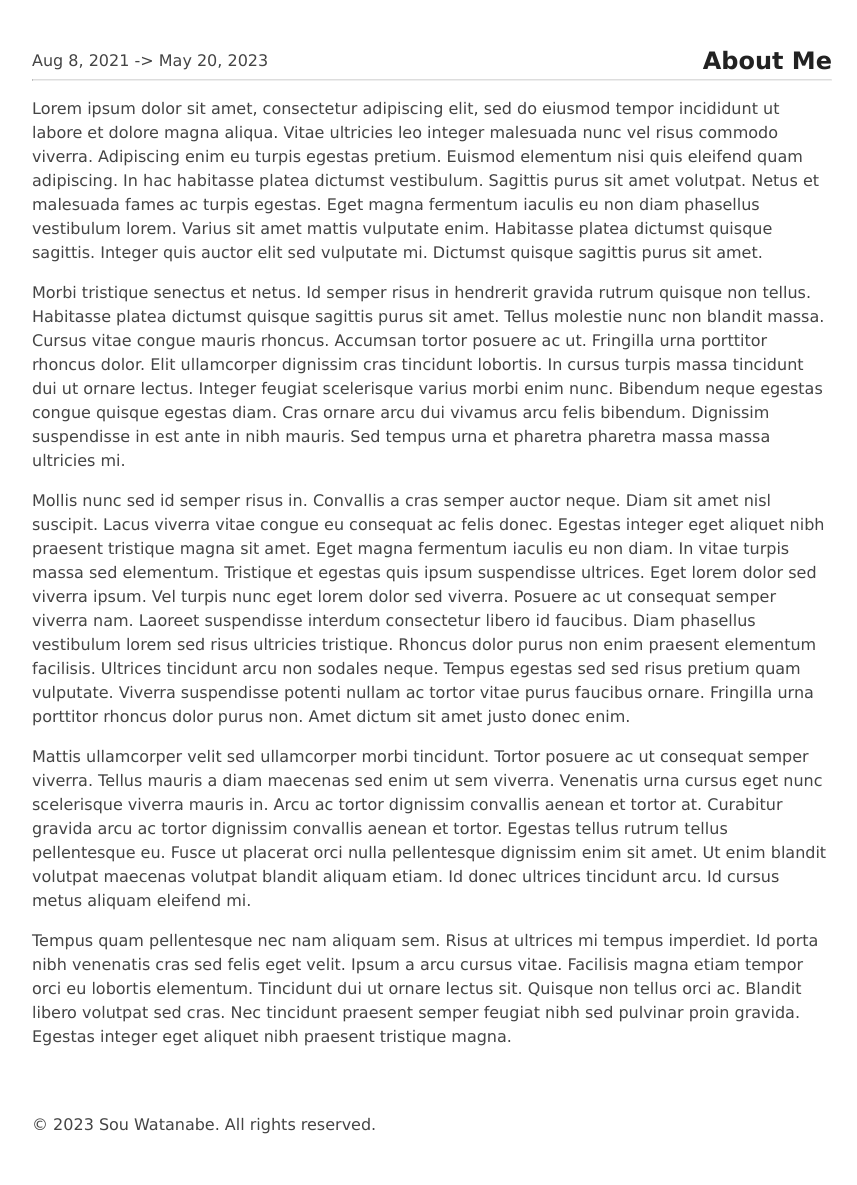
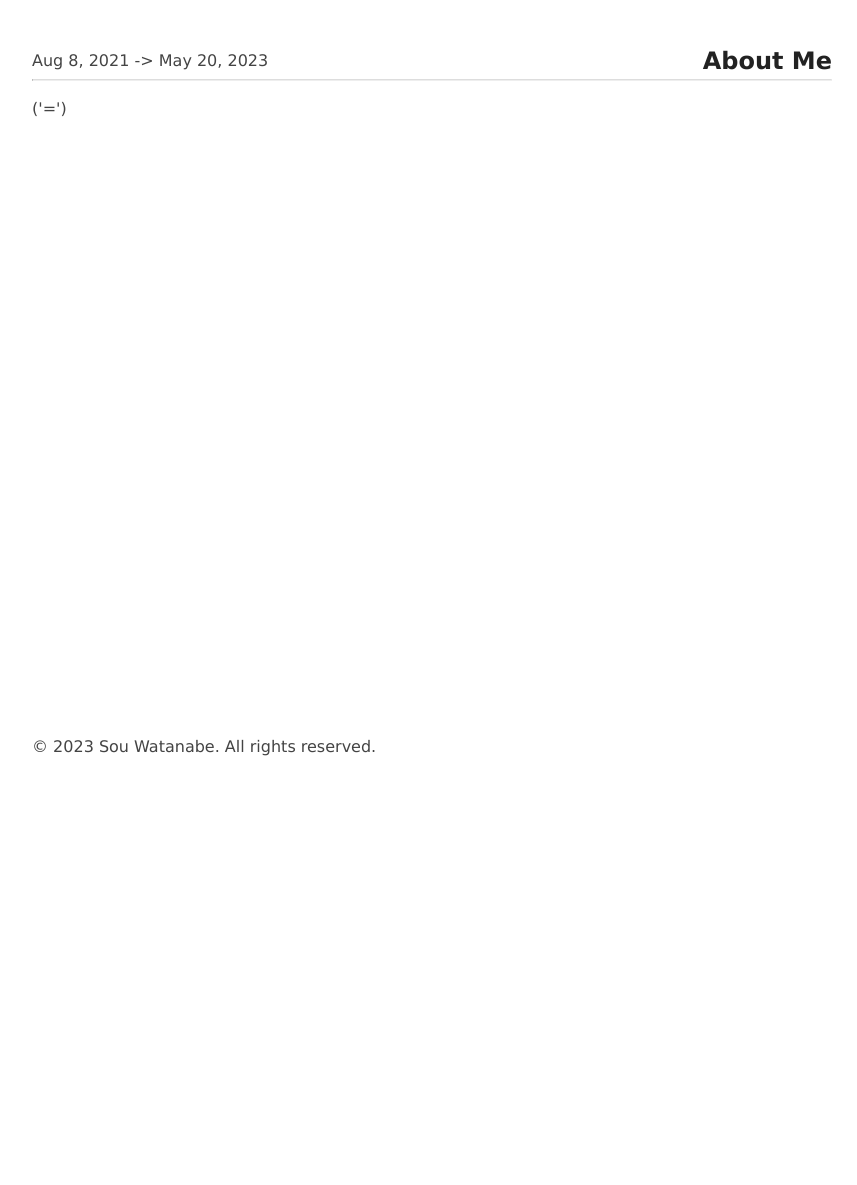
Before and after one commit to su-pull/ja, an Astro site: page /about in a window 1280 px wide. Shown: the part 133-1318 px from the top of the page, without its empty margins (208-1065 px from the left). After the commit the page ends 940 px from the top, so only its background shows below. Built offline with nearby package versions, Linux system fonts and the light colour scheme; Astro itself is replaced by a stand-in of ours.

Commit message:
chore(txt): up

```diff
--- a/src/pages/about.astro
+++ b/src/pages/about.astro
@@ -9,65 +9,5 @@ import Layout from '../layouts/BlogPost.astro'
   updatedDate={new Date('May 20 2023')}
   heroImage="/placeholder-about.jpg"
 >
-  <p>
-    Lorem ipsum dolor sit amet, consectetur adipiscing elit, sed do eiusmod
-    tempor incididunt ut labore et dolore magna aliqua. Vitae ultricies leo
-    integer malesuada nunc vel risus commodo viverra. Adipiscing enim eu turpis
-    egestas pretium. Euismod elementum nisi quis eleifend quam adipiscing. In
-    hac habitasse platea dictumst vestibulum. Sagittis purus sit amet volutpat.
-    Netus et malesuada fames ac turpis egestas. Eget magna fermentum iaculis eu
-    non diam phasellus vestibulum lorem. Varius sit amet mattis vulputate enim.
-    Habitasse platea dictumst quisque sagittis. Integer quis auctor elit sed
-    vulputate mi. Dictumst quisque sagittis purus sit amet.
-  </p>
-
-  <p>
-    Morbi tristique senectus et netus. Id semper risus in hendrerit gravida
-    rutrum quisque non tellus. Habitasse platea dictumst quisque sagittis purus
-    sit amet. Tellus molestie nunc non blandit massa. Cursus vitae congue mauris
-    rhoncus. Accumsan tortor posuere ac ut. Fringilla urna porttitor rhoncus
-    dolor. Elit ullamcorper dignissim cras tincidunt lobortis. In cursus turpis
-    massa tincidunt dui ut ornare lectus. Integer feugiat scelerisque varius
-    morbi enim nunc. Bibendum neque egestas congue quisque egestas diam. Cras
-    ornare arcu dui vivamus arcu felis bibendum. Dignissim suspendisse in est
-    ante in nibh mauris. Sed tempus urna et pharetra pharetra massa massa
-    ultricies mi.
-  </p>
-
-  <p>
-    Mollis nunc sed id semper risus in. Convallis a cras semper auctor neque.
-    Diam sit amet nisl suscipit. Lacus viverra vitae congue eu consequat ac
-    felis donec. Egestas integer eget aliquet nibh praesent tristique magna sit
-    amet. Eget magna fermentum iaculis eu non diam. In vitae turpis massa sed
-    elementum. Tristique et egestas quis ipsum suspendisse ultrices. Eget lorem
-    dolor sed viverra ipsum. Vel turpis nunc eget lorem dolor sed viverra.
-    Posuere ac ut consequat semper viverra nam. Laoreet suspendisse interdum
-    consectetur libero id faucibus. Diam phasellus vestibulum lorem sed risus
-    ultricies tristique. Rhoncus dolor purus non enim praesent elementum
-    facilisis. Ultrices tincidunt arcu non sodales neque. Tempus egestas sed sed
-    risus pretium quam vulputate. Viverra suspendisse potenti nullam ac tortor
-    vitae purus faucibus ornare. Fringilla urna porttitor rhoncus dolor purus
-    non. Amet dictum sit amet justo donec enim.
-  </p>
-
-  <p>
-    Mattis ullamcorper velit sed ullamcorper morbi tincidunt. Tortor posuere ac
-    ut consequat semper viverra. Tellus mauris a diam maecenas sed enim ut sem
-    viverra. Venenatis urna cursus eget nunc scelerisque viverra mauris in. Arcu
-    ac tortor dignissim convallis aenean et tortor at. Curabitur gravida arcu ac
-    tortor dignissim convallis aenean et tortor. Egestas tellus rutrum tellus
-    pellentesque eu. Fusce ut placerat orci nulla pellentesque dignissim enim
-    sit amet. Ut enim blandit volutpat maecenas volutpat blandit aliquam etiam.
-    Id donec ultrices tincidunt arcu. Id cursus metus aliquam eleifend mi.
-  </p>
-
-  <p>
-    Tempus quam pellentesque nec nam aliquam sem. Risus at ultrices mi tempus
-    imperdiet. Id porta nibh venenatis cras sed felis eget velit. Ipsum a arcu
-    cursus vitae. Facilisis magna etiam tempor orci eu lobortis elementum.
-    Tincidunt dui ut ornare lectus sit. Quisque non tellus orci ac. Blandit
-    libero volutpat sed cras. Nec tincidunt praesent semper feugiat nibh sed
-    pulvinar proin gravida. Egestas integer eget aliquet nibh praesent tristique
-    magna.
-  </p>
+  <p>('=')</p>
 </Layout>
```
